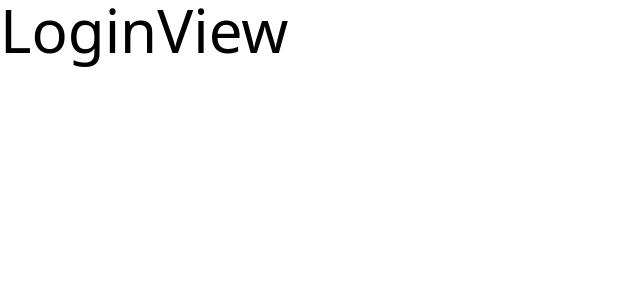
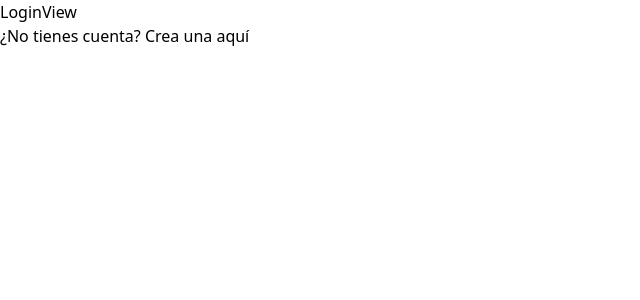
Before and after one commit to enriquecorral/frontend, a React (Vite) app: page /auth/login in a window 1280 px wide. Shown: the top 300 px of the page, without its empty margins (0-640 px from the left). Built offline with nearby package versions, Linux system fonts and the light colour scheme.

Commit message:
Navegación entre páginas

```diff
--- a/src/views/LoginView.tsx
+++ b/src/views/LoginView.tsx
@@ -1,3 +1,13 @@
+import { Link } from "react-router-dom";
+
 export default function LoginView() {
-  return <div className="text-6xl">LoginView</div>;
+  return (
+    <>
+      <div>LoginView</div>
+
+      <nav>
+        <Link to="/auth/register">¿No tienes cuenta? Crea una aquí</Link>
+      </nav>
+    </>
+  );
 }
--- a/src/views/RegisterView.tsx
+++ b/src/views/RegisterView.tsx
@@ -1,3 +1,13 @@
+import { Link } from "react-router-dom";
+
 export default function RegisterView() {
-  return <div>RegisterView</div>;
+  return (
+    <>
+      <div>RegisterView</div>
+
+      <nav>
+        <Link to="/auth/login">¿Ya tienes cuenta? Inicia sesión</Link>
+      </nav>
+    </>
+  );
 }
```
